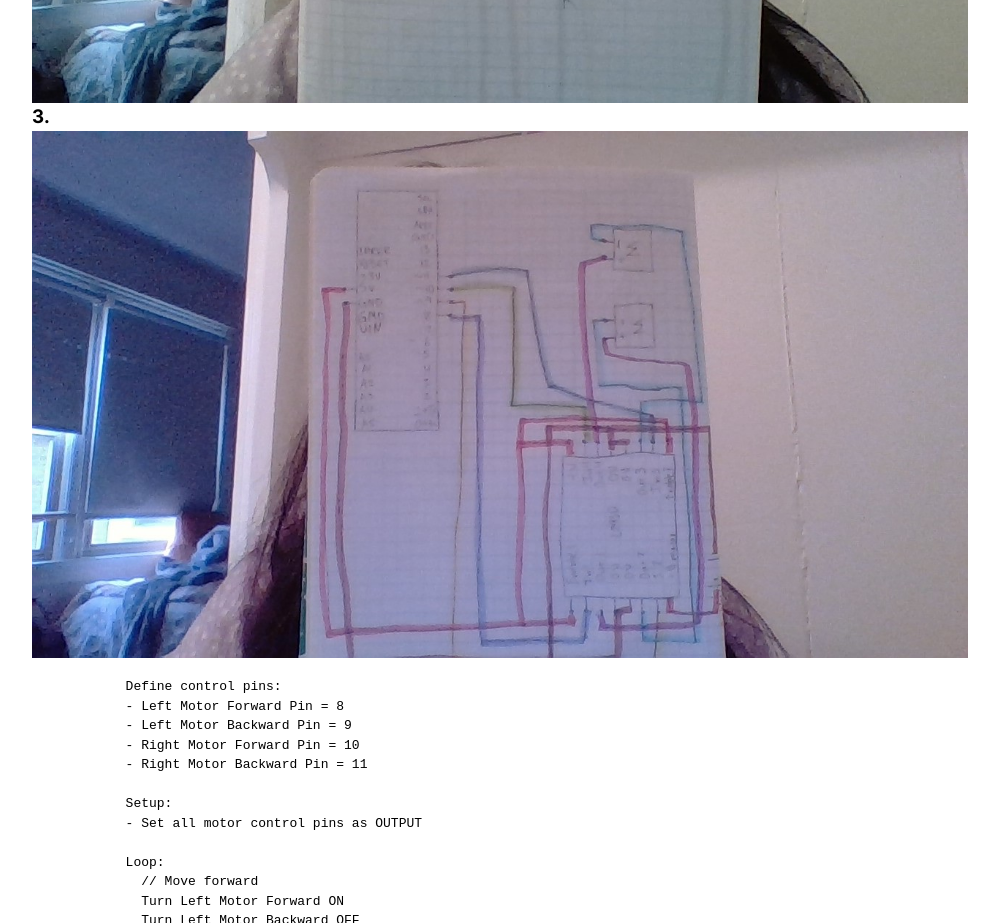
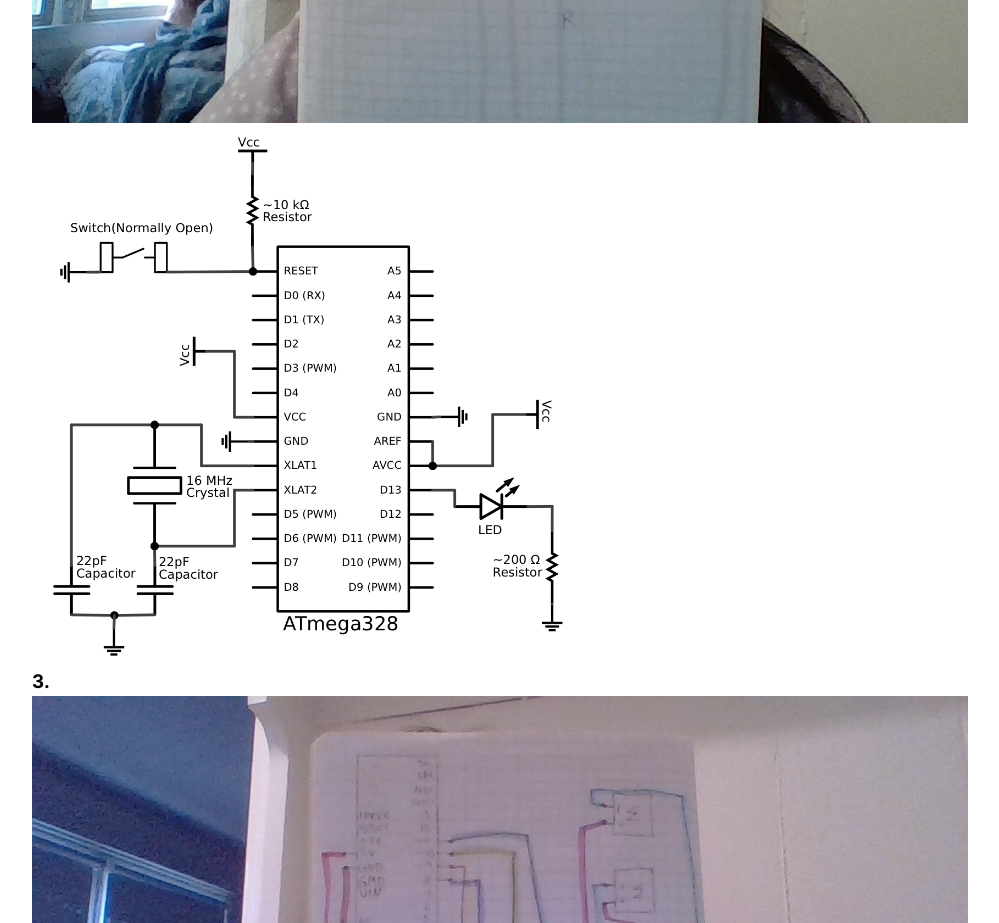
Before and after one commit to Ha-Tien-121/Ha-Tien-121.github.io, a plain HTML site: page a5.html in a window 1280 px wide. Shown: the part 2500-3423 px from the top of the page, without its empty margins (140-1139 px from the left). Drawn offline with Linux system fonts and the light colour scheme.

Commit message:
4th update to a5

```diff
--- a/a5.html
+++ b/a5.html
@@ -45,6 +45,7 @@
         }
 
         void loop() {
+            // I used this resource for this section: https://forum.arduino.cc/t/hc-sr04-new-ping-h/285316
             delay(50);                  // Wait 50ms between pings.
             unsigned int uS = sonar.ping(); // Send ping, get ping time in microseconds (uS).
             unsigned int distance = uS / US_ROUNDTRIP_CM; // Calculate distance in cm
@@ -72,6 +73,7 @@
       <p> The absolute maximum amount of current between pins 2 and 3 would be 32 A if continuous drain current and 128 A if pulsed drain current. </p>
       <h3> 2. </h3>
       <img src="WIN_20240216_15_56_29_Pro.jpg" alt="Question 2">
+      <img src="Screenshot 2024-02-16 161607.png" alt="Question 2">
       <h3> 3. </h3>
       <img src="WIN_20240216_15_56_40_Pro.jpg" alt="Question 3">
       <pre>
```
Also changed, not shown: Screenshot 2024-02-16 161607.png (added).
